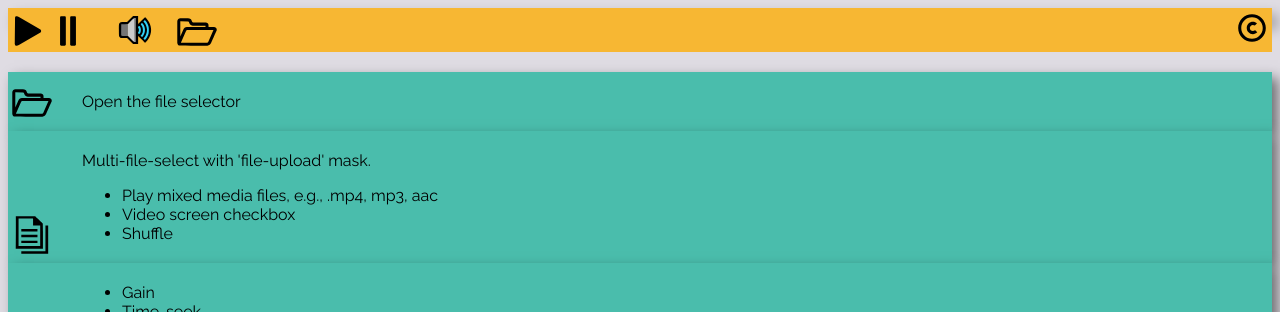
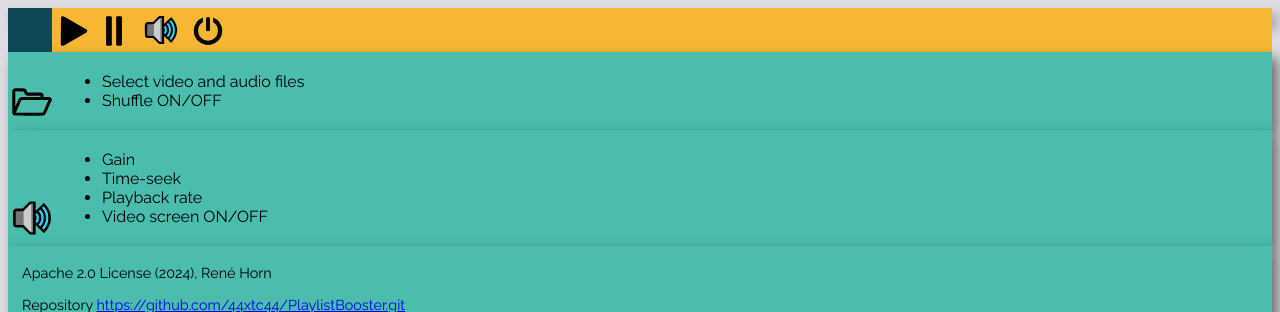
Before and after one commit to 44xtc44/PlaylistBooster, a browser extension: page playlistShuffleBooster.html in a window 1280 px wide. Shown: the top 312 px of the page. Drawn offline with Linux system fonts and the light colour scheme.

Commit message:
optimize for Android display

```diff
--- a/static/css/style.css
+++ b/static/css/style.css
@@ -35,22 +35,6 @@ video {
   height: 16px;
   z-index:10000;
   box-shadow:6px 6px 12px rgba(0,0,0,0.25);
-}
-#divRowCanvas {
-  position:absolute;
-  top:-3.4em;
-  left:250px;
-  transform: scale(1.0,1.0);
-  display:block;
-}
-.stackCanvas {
-  position: absolute;
-  left:0em;
-}
-#rowCanvas {
-  position: absolute;
-  left: 20px;
-  transform: scale(.3,.3);
 }
 .labelAudioSlider {
   position: relative;
@@ -90,20 +74,12 @@ video {
   box-shadow:30px 30px 35px rgba(0,0,0,0.25);
   color: lightyellow;
 }
-#divPlabackRate {
-  margin-left: 50px;
-}
-#divAudioPanel {
-  margin-bottom:20px;
-}
-
 #divPlayButtons {
   display: block;
   color: black;
   background-color: #f7b733;
   min-height: 44px;
 }
-
 #divAudioControlsDetail {
   position: relative;
   left: 20px;
@@ -111,25 +87,16 @@ video {
 }
 #labelForShuffle {
   color: lightyellow;
-  font-size: 15px;
-  font-weight: 500;
   text-align:right;
 }
 #labelForVdoScreen {
-  position: relative;
-  color: lightyellow;
-  font-size: 15px;
-  font-weight: 500;
   text-align:right;
 }
 #audioSlider {
   bottom:0px;
   left:0px;
 }
-.spanInRow {
-  margin-left: 20px;
-  margin-top: 5px;
-}
+
 .cursorP {
   cursor: pointer;
 }
@@ -140,10 +107,9 @@ video {
   vertical-align: bottom;
 }
 .mainTextFormat {
-  margin-left: 30px;
+  margin-left: 10px;
   font-size: 100%;
   vertical-align: top;
-  text-shadow: "1px 1px 2px tomato";
 }
 .mainContainer {
   background:#4abdac;
--- a/static/js/index.js
+++ b/static/js/index.js
@@ -1,6 +1,9 @@
 // index.js
 "use strict";
 /**
+ * Browser extension for PC and Android
+ * $ apk devices -l
+ * $ web-ext run --target=firefox-android --android-device xxx --firefox-apk org.mozilla.fenix
 * @author René Horn
 * @author www.github.com/44xtc44
 * @version 1.1
@@ -20,7 +23,6 @@ const plbr_2_0 = document.createElement("input");
 const checkboxVdoScreen = document.createElement("input");
 
 window.showAudioControls = null;
-window.showWrapAboutMenu = null;
 window.showDivRunMenu = null;
 
 const audioContext = new AudioContext();
@@ -42,7 +44,6 @@ window.addEventListener('load', () => {
   checkboxVdoScreen.addEventListener("input", setCheckboxVdoScreen);
 
   showAudioControls = new IsShown("audioControls");
-  showWrapAboutMenu = new IsShown("wrapAboutMenu");
   showDivRunMenu = new IsShown("divRunMenu");
 });
 
--- a/static/js/playGroundSetup.js
+++ b/static/js/playGroundSetup.js
@@ -12,7 +12,6 @@ const checkboxShuffle = document.createElement("input");
 const labelForShuffle = document.createElement("label");
 // nav bar (only decoration to host analyzer and time elapsed)
 const divTopNav = document.createElement('div');
-const divRowCanvas = document.createElement('div');
 const rowCanvas = document.createElement('canvas');
 // Main area, symbol information
 const divMainContainer_01 = document.createElement('div');
@@ -26,11 +25,10 @@ const divMainText_01_wrap = document.createElement('div');
 const divMainText_02_wrap = document.createElement('div');
 const divMainText_03_wrap = document.createElement('div');
 const divMain = document.createElement('div');
-const imgMainTwoFiles = document.createElement("img");
-imgMainTwoFiles.src = "/static/images/playlistBooster-twoFiles.svg";
 const imgMainFolder = document.createElement("img");
 imgMainFolder.src = "/static/images/playlistBooster-folder.svg";
-const imgMainAudioSpeaker  = document.createElement('span');
+const imgMainAudioSpeaker = document.createElement('img');
+imgMainAudioSpeaker.src = "/static/images/playlistBooster-btn-speaker.svg";
 // video
 const divVdo = document.createElement('div');
 const labelForVdoScreen = document.createElement("label");
@@ -47,9 +45,8 @@ const imgStopBtn = document.createElement("img");
 imgStopBtn.src = "/static/images/playlistBooster-btn-stop.svg";
 const audioIcon = document.createElement("img");
 audioIcon.src = "/static/images/playlistBooster-btn-speaker.svg";
-const folderImgAudio = document.createElement("img");
-folderImgAudio.src = "/static/images/playlistBooster-folder.svg";
-const spanFolderImgAudio = document.createElement("span");
+const imgKillBtn = document.createElement("img");
+imgKillBtn.src = "/static/images/playlistBooster-btn-kill.svg";
 // audio volume gain time-seek
 const audioControls = document.createElement('div');
 const audioSlider = document.createElement('div');
@@ -66,10 +63,8 @@ const divTimeRuler = document.createElement('div');
 const divPlabackRate = document.createElement('div');
 const divAudioLabelWrap = document.createElement('div');
 // about and help menu
-const wrapAboutMenu = document.createElement('div');
 const menuAbout = document.createElement('img');
 menuAbout.src = "/static/images/playlistBooster-copyright.svg";
-const divMenuAbout = document.createElement('div');
 // run menu
 const twoFilesImgRun = document.createElement("img");
 twoFilesImgRun.src = "/static/images/playlistBooster-twoFiles.svg";
@@ -77,7 +72,7 @@ const divRunMenu = document.createElement('div');
 
 const spantwoFilesImgRun = document.createElement('span');
 const spanLabelForShuffle = document.createElement('span');
-const spanLabelForVdo = document.createElement('span');
+const divLabelForVdo = document.createElement('div');
 
 /**
  * DOM elements get property fields filled.
@@ -98,47 +93,71 @@ function createPlayGround() {
   // nav bar
   divTopNav.setAttribute("id", "divTopNav");
   divPlayList.setAttribute("id", "divPlayList");
-  divRowCanvas.setAttribute("id", "divRowCanvas");
   rowCanvas.setAttribute("id", "rowCanvas");
-  rowCanvas.className = "stackCanvas";
-  rowCanvas.style.display = "none";
+  rowCanvas.style.position = "absolute";
+  rowCanvas.style.top = "0px";
+  rowCanvas.style.left = "0px";
+  rowCanvas.style.width = "44px";
+  rowCanvas.style.height = "44px";
   // Main area
   divMain.setAttribute("id", "divMain");
   imgMainFolder.setAttribute("width", "40px");
   imgMainFolder.setAttribute("heigth", "40px");
-  imgMainTwoFiles.setAttribute("width", "40px");
-  imgMainTwoFiles.setAttribute("heigth", "40px");
-  imgMainAudioSpeaker.innerHTML = "&#128266;";
-  imgMainAudioSpeaker.style.fontSize ="200%";
+  imgMainAudioSpeaker.setAttribute("id", "imgMainAudioSpeaker");
+  imgMainAudioSpeaker.setAttribute("width", "40");
+  imgMainAudioSpeaker.setAttribute("heigth", "40px");
   divMainContainer_01.classList.add("mainContainer");
   divMainContainer_02.classList.add("mainContainer");
   divMainContainer_03.classList.add("mainContainer");
-  divMainContainer_04.classList.add("mainContainer");
   divMainImage_01_wrap.classList.add("mainDisplay");
   divMainImage_01_wrap.classList.add("mainImageFormat");
+  divMainImage_01_wrap.classList.add("cursorP");
+  divMainImage_01_wrap.classList.add("imgTransform");
+  divMainImage_01_wrap.addEventListener('click', () => {
+    showDivRunMenu.toggle();
+  });
   divMainText_01_wrap.classList.add("mainDisplay");
   divMainText_01_wrap.classList.add("mainTextFormat");
-  divMainImage_02_wrap.classList.add("mainDisplay");
-  divMainImage_02_wrap.classList.add("mainImageFormat");
-  divMainText_02_wrap.classList.add("mainDisplay");
-  divMainText_02_wrap.classList.add("mainTextFormat");
-  divMainImage_03_wrap.classList.add("mainDisplay");
-  divMainImage_03_wrap.classList.add("mainImageFormat");
-  divMainText_03_wrap.classList.add("mainDisplay");
-  divMainText_03_wrap.classList.add("mainTextFormat");
-  divMainText_01_wrap.innerHTML = "<p>Open the file selector</p>";
-  divMainText_02_wrap.innerHTML = "<p>Multi-file-select with 'file-upload' mask.</p>"
-    + "<ul>"
-    + "<li>Play mixed media files, e.g., .mp4, mp3, aac </li>"
-    + "<li>Video screen checkbox</li>"
-    + "<li>Shuffle</li>"
+  divMainText_01_wrap.classList.add("cursorP");
+  divMainText_01_wrap.innerHTML = "<ul>"
+    + "<li>Select video and audio files</li>"
+    + "<li>Shuffle ON/OFF</li>"
     + "</ul>";
-  divMainText_03_wrap.innerHTML = "<ul>"
+  divMainText_01_wrap.addEventListener('click', () => {
+    showDivRunMenu.toggle();
+  });
+  divMainText_02_wrap.classList.add("cursorP");
+  divMainText_02_wrap.innerHTML = "<ul>"
     + "<li>Gain</li>"
     + "<li>Time-seek</li>"
     + "<li>Playback rate</li>"
+    + "<li>Video screen ON/OFF</li>"
     + "</ul>";
-
+  divMainText_02_wrap.addEventListener('click', () => {
+    showAudioControls.toggle();
+  });
+  divMainText_02_wrap.classList.add("mainDisplay");
+  divMainText_02_wrap.classList.add("mainTextFormat");
+  divMainImage_02_wrap.classList.add("mainDisplay");
+  divMainImage_02_wrap.classList.add("mainImageFormat");
+  divMainImage_02_wrap.classList.add("cursorP");
+  divMainImage_02_wrap.classList.add("imgTransform");
+  divMainImage_02_wrap.addEventListener('click', () => {
+    showAudioControls.toggle();
+  });
+  divMainText_03_wrap.classList.add("mainDisplay");
+  divMainText_03_wrap.classList.add("mainTextFormat");
+  // about menu
+  menuAbout.setAttribute("id", "menuAbout");
+  menuAbout.setAttribute("width", "40px");
+  menuAbout.setAttribute("heigth", "40px");
+  menuAbout.style.verticalAlign = "bottom";
+  menuAbout.classList.add("cursorP");
+  menuAbout.classList.add("imgTransform");
+  divMainText_03_wrap.innerHTML = "<p>Apache 2.0 License (2024), René Horn</p>"
+    + "<p>Repository <a href=https://github.com/44xtc44/PlaylistBooster.git>https://github.com/44xtc44/PlaylistBooster.git</a></p>"
+    ;
+  divMainText_03_wrap.style.fontSize = "90%";
   // video
   divVdo.setAttribute("id", "divVdo");
   checkboxVdoScreen.setAttribute("id", "checkboxVdoScreen");
@@ -146,14 +165,16 @@ function createPlayGround() {
   checkboxVdoScreen.setAttribute("unchecked", "");
   labelForVdoScreen.setAttribute("id", "labelForVdoScreen");
   labelForVdoScreen.setAttribute("for", "checkboxVdoScreen");
-  labelForVdoScreen.innerText = "Show Video";
+  labelForVdoScreen.innerText = "Video screen";
   // play list display
   checkboxShuffle.setAttribute("id", "checkboxShuffle");
   checkboxShuffle.setAttribute("type", "checkbox");
   checkboxShuffle.setAttribute("checked", "");
+  checkboxShuffle.classList.add("cursorP");
   labelForShuffle.setAttribute("id", "labelForShuffle");
   labelForShuffle.setAttribute("for", "checkboxShuffle");
   labelForShuffle.innerText = "Shuffle";
+  labelForShuffle.classList.add("cursorP");
   // audio panel
   divAudioPanel.setAttribute("id", "divAudioPanel");
   divPlayButtons.setAttribute("id", "divPlayButtons");
@@ -161,6 +182,7 @@ function createPlayGround() {
   imgPlayBtn.setAttribute("width", "40px");
   imgPlayBtn.setAttribute("heigth", "40px");
   imgPlayBtn.style.padding = "5px";
+  imgPlayBtn.style.marginLeft = "46px";
   imgPlayBtn.style.marginBottom = "1px";
   imgPlayBtn.style.verticalAlign = "bottom";
   imgPlayBtn.style.cursor = "pointer";
@@ -177,21 +199,24 @@ function createPlayGround() {
   audioIcon.setAttribute("width", "44px");
   audioIcon.setAttribute("heigth", "44px");
   audioIcon.style.padding = "5px";
-  audioIcon.style.marginLeft = "25px";
+  audioIcon.style.marginLeft = "5px";
   audioIcon.style.verticalAlign = "bottom";
   audioIcon.style.cursor = "pointer";
   audioIcon.classList.add("imgTransform");
   audioIcon.addEventListener('click', () => {
     showAudioControls.toggle();
   });
-  spanFolderImgAudio.classList.add("spanInRow");
-  folderImgAudio.setAttribute("width", "40px");
-  folderImgAudio.setAttribute("heigth", "40px");
-  folderImgAudio.style.verticalAlign = "bottom";
-  folderImgAudio.classList.add("cursorP");
-  folderImgAudio.classList.add("imgTransform");
-  folderImgAudio.addEventListener('click', () => {
-    showDivRunMenu.toggle();
+  imgKillBtn.setAttribute("id", "imgKillBtn");
+  imgKillBtn.setAttribute("width", "40px");
+  imgKillBtn.setAttribute("heigth", "40px");
+  imgKillBtn.style.padding = "5px";
+  imgKillBtn.style.marginBottom = "1px";
+  imgKillBtn.style.marginLeft = "5px";
+  imgKillBtn.style.verticalAlign = "bottom";
+  imgKillBtn.style.cursor = "pointer";
+  imgKillBtn.classList.add("imgTransform");
+  imgKillBtn.addEventListener('click', () => {
+    location.reload(true);
   });
   // volume gain time-seek
   timeRuler.classList.add("cursorP");
@@ -213,8 +238,10 @@ function createPlayGround() {
   divAudioVolume.classList.add("labelAudioSlider");
   divAudioLabelWrap.setAttribute("id", "divAudioLabelWrap");
   divAudioLabelWrap.style.marginLeft = "20px";
-  divAudioLabelWrap.style.fontSize = "110%";
+  divAudioLabelWrap.style.fontSize = "120%";
   divPlabackRate.setAttribute("id", "divPlabackRate");
+  divPlabackRate.style.marginLeft = "50px";
+  divPlabackRate.style.marginTop = "10px";
   labelForPlaybackHalf.setAttribute("id", "labelForPlabackRateHalf");
   labelForPlaybackHalf.setAttribute("for", "plbr_0_5");
   labelForPlaybackHalf.innerText = "  0.5x";
@@ -227,21 +254,9 @@ function createPlayGround() {
   labelForPlaybackTwo.setAttribute("id", "labelForPlaybackTwo");
   labelForPlaybackTwo.setAttribute("for", "plbr_2_0");
   labelForPlaybackTwo.innerText = "  2.0x";
-  // about menu
-  wrapAboutMenu.setAttribute("id", "wrapAboutMenu");
-  divMenuAbout.setAttribute("id", "divMenuAbout");
-  divMenuAbout.style.float = "right";
-  menuAbout.setAttribute("id", "menuAbout");
-  menuAbout.setAttribute("width", "40px");
-  menuAbout.setAttribute("heigth", "40px");
-  menuAbout.style.padding = "5px";
-  menuAbout.style.verticalAlign = "bottom";
-  menuAbout.style.cursor = "pointer";
-  menuAbout.classList.add("imgTransform");
-  menuAbout.addEventListener('click', () => {
-    showWrapAboutMenu.toggle();
-  });
-  fillAboutMenu();
+  divLabelForVdo.style.marginLeft = "50px";
+  divLabelForVdo.style.marginTop = "15px";
+  divLabelForVdo.style.marginBottom = "15px";
   // run menu
   twoFilesImgRun.setAttribute("id", "twoFilesImgRun");
   twoFilesImgRun.setAttribute("width", "40px");
@@ -253,28 +268,25 @@ function createPlayGround() {
     fileUpload.click();
   });
   divRunMenu.setAttribute("id", "divRunMenu");
-  spantwoFilesImgRun.innerText = "collect files"
+  divRunMenu.style.padding = "5px";
+  divRunMenu.style.fontSize = "120%";
+  spantwoFilesImgRun.innerText = "files"
+  spantwoFilesImgRun.style.marginLeft = "15px";
   spantwoFilesImgRun.addEventListener('click', () => {
     fileUpload.click();
   });
   spantwoFilesImgRun.style.cursor = "pointer";
-  spantwoFilesImgRun.classList.add("spanInRow");
-  spanLabelForShuffle.classList.add("spanInRow");
-  spanLabelForVdo.classList.add("spanInRow");
 }
-
 /**
  * Connect the Dom Elements.
  */
 function arrangePlayGround() {
   // Menu
   root.appendChild(divTopNav);
-  divTopNav.appendChild(divRowCanvas);
   divTopNav.appendChild(divAudioPanel);
   divTopNav.appendChild(divMain);
   divTopNav.appendChild(divVdo);
   divTopNav.appendChild(divPlayList);
-  divRowCanvas.appendChild(rowCanvas);
   // Main area
   divMain.appendChild(divMainContainer_01);  // to display div side by side
   divMain.appendChild(divMainContainer_02);
@@ -287,18 +299,12 @@ function arrangePlayGround() {
   divMainContainer_03.appendChild(divMainImage_03_wrap);
   divMainContainer_03.appendChild(divMainText_03_wrap);
   divMainImage_01_wrap.appendChild(imgMainFolder);
-  divMainImage_02_wrap.appendChild(imgMainTwoFiles);
-  divMainImage_03_wrap.appendChild(imgMainAudioSpeaker);
-  // about menu under divAudioPanel
-  divMenuAbout.appendChild(menuAbout);
+  divMainImage_02_wrap.appendChild(imgMainAudioSpeaker);
   // run menu
   labelForShuffle.appendChild(checkboxShuffle);
-  labelForVdoScreen.appendChild(checkboxVdoScreen);
   spantwoFilesImgRun.appendChild(twoFilesImgRun);
   spanLabelForShuffle.appendChild(labelForShuffle);
-  spanLabelForVdo.appendChild(labelForVdoScreen);
   divRunMenu.appendChild(spanLabelForShuffle);
-  divRunMenu.appendChild(spanLabelForVdo);
   divRunMenu.appendChild(spantwoFilesImgRun);
   // video
   divVdo.appendChild(video);
@@ -307,17 +313,15 @@ function arrangePlayGround() {
   divPlayListContainer.appendChild(divPlayListAnimation);
   divPlayListAnimation.appendChild(fileUpload);
   // audio panel
+  divPlayButtons.appendChild(rowCanvas);
   divAudioPanel.appendChild(divPlayButtons);
   divAudioPanel.appendChild(divRunMenu);
   divAudioPanel.appendChild(audioControls);
-  divAudioPanel.appendChild(wrapAboutMenu);
   divPlayButtons.appendChild(imgPlayBtn);
   divPlayButtons.appendChild(imgStopBtn);
+  divPlayButtons.appendChild(audioIcon);
+  divPlayButtons.appendChild(imgKillBtn);
 
-  divPlayButtons.appendChild(audioIcon);
-  spanFolderImgAudio.appendChild(folderImgAudio);
-  divPlayButtons.appendChild(spanFolderImgAudio);
-  divPlayButtons.appendChild(divMenuAbout);
   // volume gain time-seek
   audioControls.appendChild(audioSlider);
   labelForAudioVolume.appendChild(audioVolume);
@@ -338,18 +342,11 @@ function arrangePlayGround() {
   divAudioLabelWrap.appendChild(divAudioGain);
   divAudioLabelWrap.appendChild(divTimeRuler);
   divAudioLabelWrap.appendChild(divPlabackRate);
+  labelForVdoScreen.appendChild(checkboxVdoScreen);
+  divLabelForVdo.appendChild(labelForVdoScreen);
+  divAudioLabelWrap.appendChild(divLabelForVdo);
   audioControls.appendChild(divAudioLabelWrap);
 }
-
-/**
- * Write help and info messages with links to the repo.
- */
-function fillAboutMenu() {
-  wrapAboutMenu.innerHTML = "<p>Apache 2.0 License (2024), René Horn</p>"
-    + "<p>Repository <a href=https://github.com/44xtc44/PlaylistBooster.git>https://github.com/44xtc44/PlaylistBooster.git</a></p>"
-    ;
-}
-
 /**
  * Reused at every instance creation of Playlist class.
  * Get event listener for title skipping.
```
Also changed, not shown: manifest.json, static/images/default_icon.svg, static/images/playlistBooster-btn-kill.svg (added), static/js/analyzer.js (line endings or trailing spaces).
